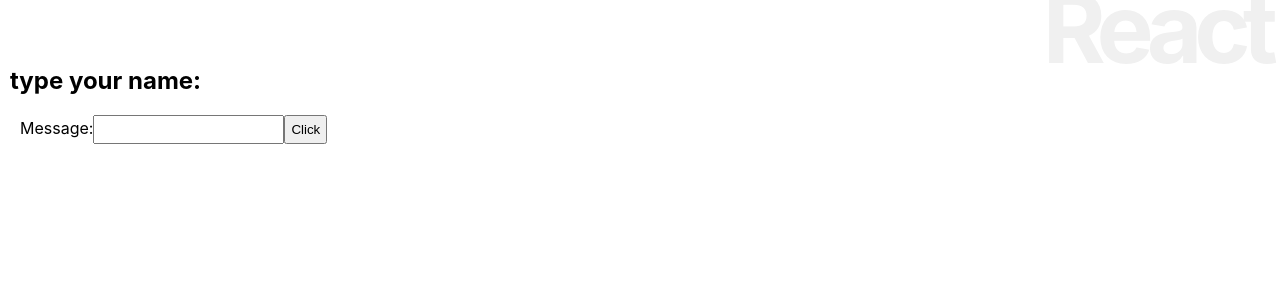
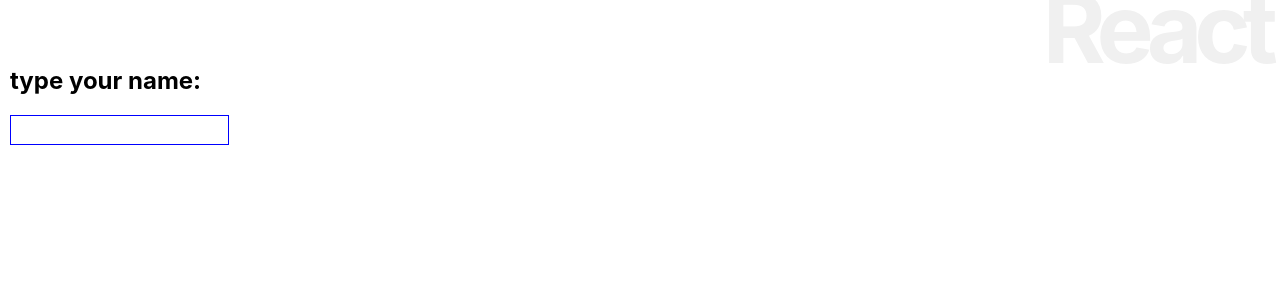
Before and after one commit to koharakouki/react_practice, a React (Create React App) app in the folder react_app/: page / in a window 1280 px wide. Shown: the top 300 px of the page. Built offline with nearby package versions, Linux system fonts and the light colour scheme.

Commit message:
onCheckイベント

```diff
--- a/react_app/src/App.css
+++ b/react_app/src/App.css
@@ -16,3 +16,11 @@ p {
   color: #666;
   font-size: 16pt;
 }
+
+input:invalid {
+  border: 2px dashed red;
+}
+
+input:valid {
+  border: 1px solid blue;
+}
--- a/react_app/src/App.js
+++ b/react_app/src/App.js
@@ -14,7 +14,7 @@ class App extends Component {
   	padding: "5px",
   }
   inputStyle = {
-  	fontsize: "12pt",
+  	fontSize: "12pt",
   	padding: "5px",
   }
 
@@ -23,36 +23,48 @@ class App extends Component {
     this.state = {
     	message: "type your name:"
     };
-    this.doChange = this.doChange.bind(this);
-    this.doSubmit = this.doSubmit.bind(this);
+    this.doCheck = this.doCheck.bind(this);
   }
 
-  doChange(event){
-  	this.input = event.target.value;
-  }
-
-  doSubmit(event){
-  	this.setState({
-  		message: 'Hello, ' + this.input + '!!'
-  	});
-  	event.preventDefault();
+  doCheck(event){
+  	alert(event.target.value + "は長すぎます(最大10文字)");
   }
 
   render(){
-  	return(
+  	return (
   		<div>
   		  <h1>React</h1>
   		  <h2>{this.state.message}</h2>
-  		  <form onSubmit={this.doSubmit}>
-  		    <label>
-  		      <span style={this.inputStyle}></span>Message:
-  		      <input type="text" style={this.inputStyle} onChange={this.doChange} />
-  		    </label>
-  		    <input type="submit" style={this.inputStyle} value="Click" />
-  		  </form>
+  		  <Message maxlength="10" onCheck={this.doCheck} />
   		</div>
   	);
   }
 }
 
+
+class Message extends Component {
+	inputStyle = {
+		fontSize: "12pt",
+		padding: "5px"
+	}
+
+	constructor(props){
+		super(props);
+		this.doChange = this.doChange.bind(this);
+	}
+
+	doChange(e) {
+		if(e.target.value.length > this.props.maxlength){
+			this.props.onCheck(e);
+			e.target.value = e.target.value.substr(0, this.props.maxlength);
+		}
+	}
+
+	render(){
+		return(
+			<input type="text" style={this.inputStyle} onChange={this.doChange} />
+		)
+	}
+}
+
 export default App;
```
